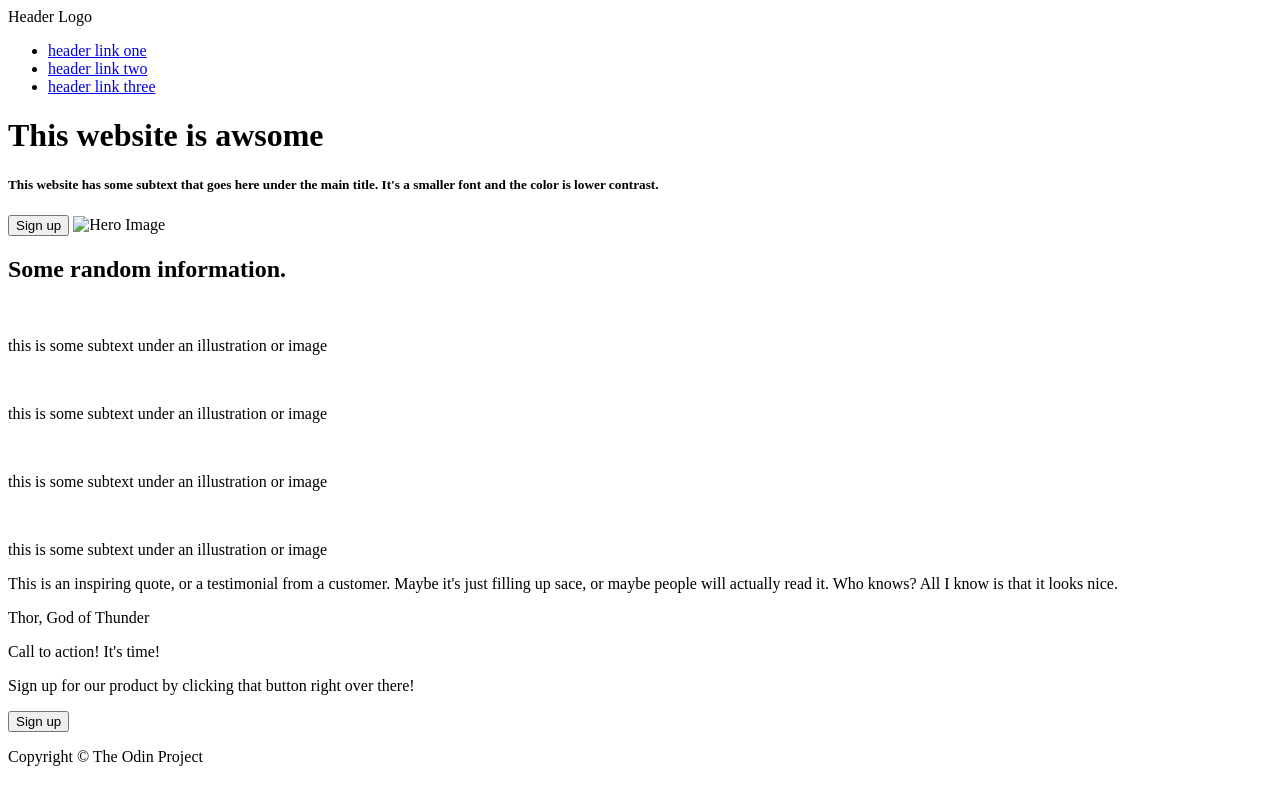
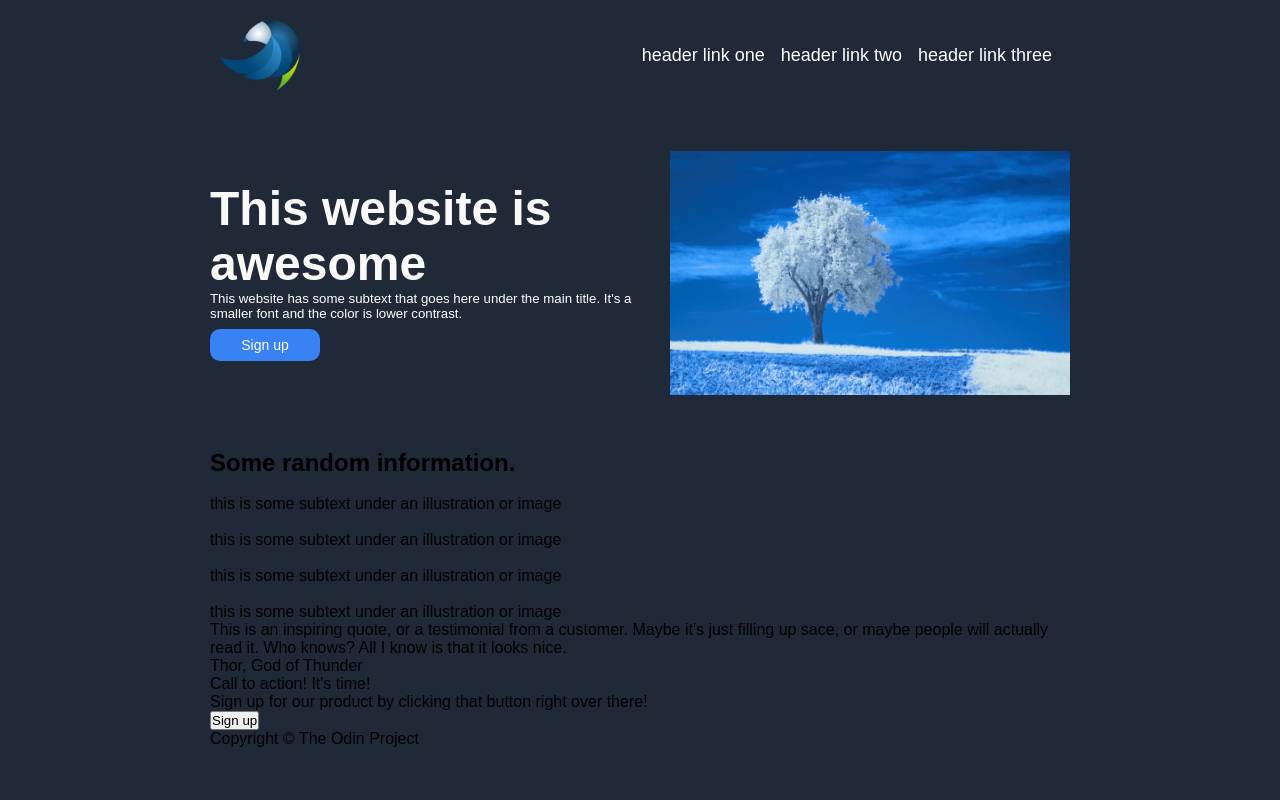
Before and after one commit to cqueiroga/landing-page, a plain HTML site: page index.html in a window 1280 px wide. Drawn offline with Linux system fonts and the light colour scheme.

Commit message:
Updated hero section of landing page site
Added logo
Styled navigation area
Style hero section that contains CTA and hero image
Updated background color and width of page

```diff
--- a/css/styles.css
+++ b/css/styles.css
@@ -0,0 +1,81 @@
+* {
+    margin: 0;
+    padding: 0
+}
+
+html {
+    background-color: #1F2937;
+}
+
+body {
+    width: 860px;
+    margin: auto;
+    padding: 10px;
+    font-family: Arial, Helvetica, sans-serif;
+}
+
+#nav-hero-container {
+    color: white;
+}
+
+#nav-container {
+    display: flex;
+    padding: 10px;
+    align-items: center;
+    justify-content: space-between;
+}
+
+#logo {
+    width: 80px;
+}
+
+.nav-links {
+    list-style: none;
+    display: flex;
+}
+
+.nav-links, #hero-container-left p {
+    color: E5E7EB;
+    font-size: 18px;
+}
+
+#nav-container ul li {
+    margin: 8px;
+}
+
+.nav-links a {
+    color: white;
+    text-decoration: none;
+}
+
+#hero-container {
+    padding: 50px 0px;
+    display: flex;
+    align-items: center;
+    justify-content: space-between;
+}
+
+#hero-container-left h1 {
+    font-size: 48px;
+    font-style: extra-bold;
+    color: #F9FAF8;
+}
+
+#hero-container-left h5 {
+    font-weight: lighter;
+}
+
+#hero-container-left #hero-signup-btn {
+    background-color: #3882F6;
+    color: white;
+    font-size: 14px;
+    padding: 8px;
+    width: 110px;
+    border-radius: 10px;
+    margin: 8px 0px;
+    border: none;
+}
+
+#hero-img {
+    width: 400px;
+}
--- a/index.html
+++ b/index.html
@@ -3,14 +3,15 @@
 <head>
     <meta charset="UTF-8">
     <title>Landing Page</title>
+    <link rel="stylesheet" href="css/styles.css">
 </head>
 <body>
-
+<div id="nav-hero-container">
 <!-- Navigation -->
 <nav>
     <div id="nav-container">
-        <div id="logo">Header Logo</div>
-        <ul>
+        <img id="logo" src="images/logo.png" alt="Site Logo">
+        <ul class="nav-links">
             <li><a href="url">header link one</a></li>
             <li><a href="url">header link two</a></li>
             <li><a href="url">header link three</a></li>
@@ -19,12 +20,17 @@
 </nav>
 
 <!-- Hero section -->
-<div id="hero-continer">
-    <h1>This website is awsome</h1>
-    <h5>This website has some subtext that goes here under the main title. It's a smaller font and the color is lower contrast.</h5>
-    <button id="hero-signup-btn">Sign up</button>
+<div id="hero-container">
+    <div id="hero-container-left">
+        <h1>This website is awesome</h1>
+        <h5>This website has some subtext that goes here under the main title. It's a smaller font and the color is lower contrast.</h5>
+        <button id="hero-signup-btn">Sign up</button>
+    </div>
 
-    <img id="hero-img" src="heroimg.png" alt="Hero Image">
+    <div id="hero-container-right">
+    <img id="hero-img" src="images/heroimg.png" alt="Hero Image">
+    </div>
+</div>
 </div>
 
 <!-- 4 Images/thumbnail section -->
```
Also changed, not shown: images/logo.png (added), 1 other file.
